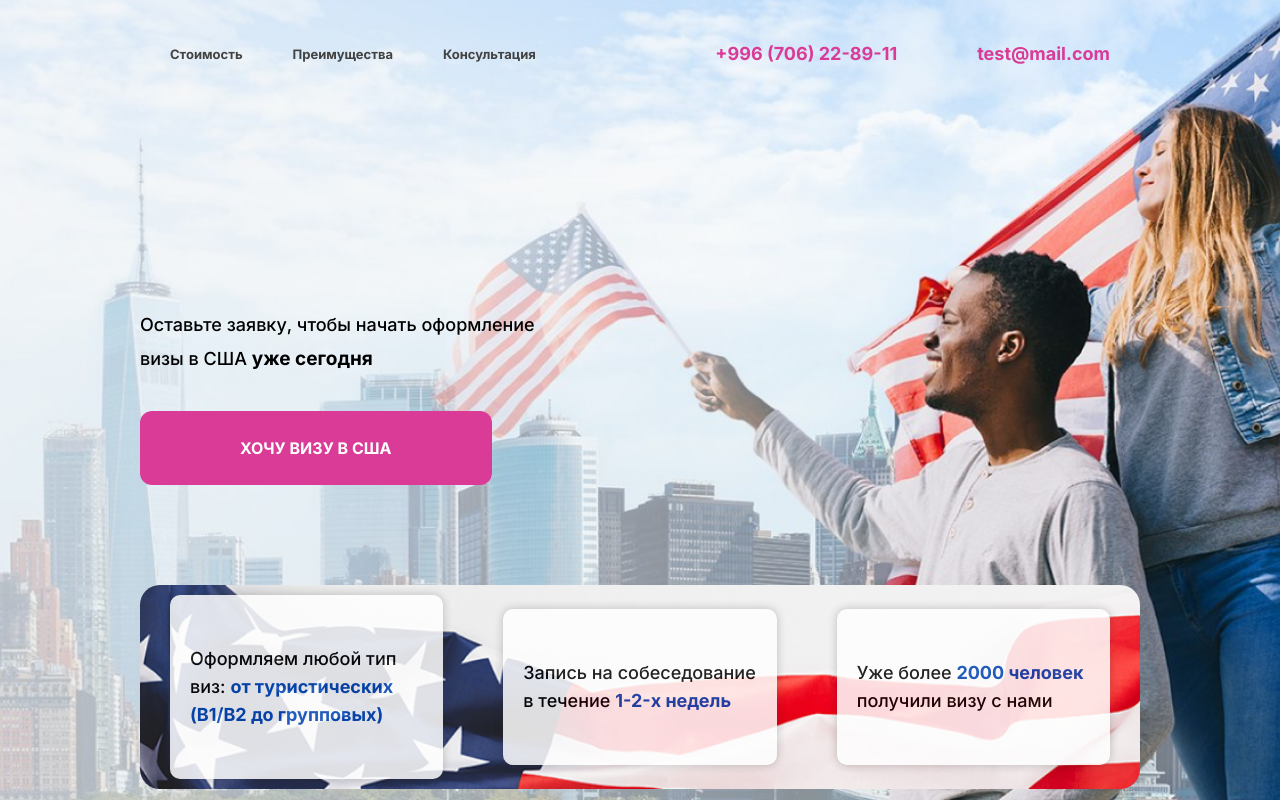
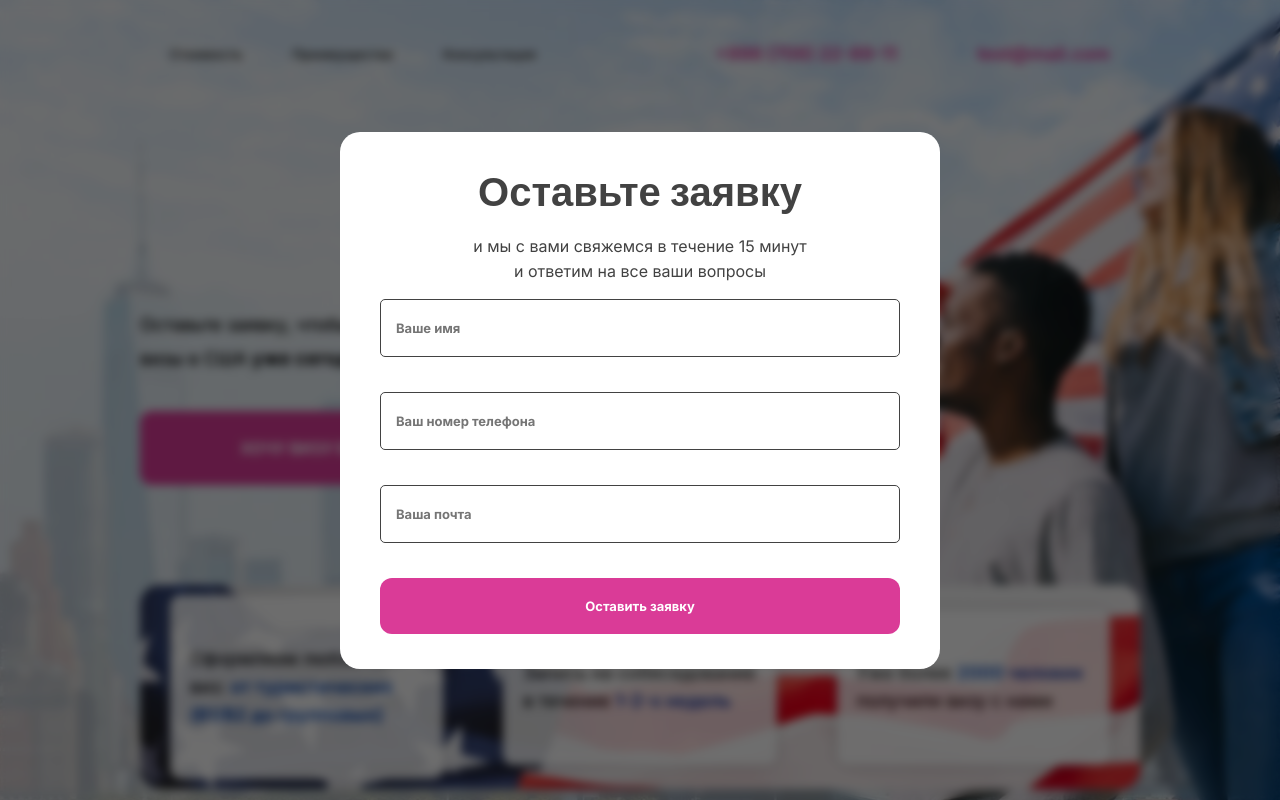
Before and after one commit to artyomvaleriyevich/aVisa, a React (Vite) app: page / in a window 1280 px wide. Both pictures are taken after a click on the button "ХОЧУ ВИЗУ В США". Shown: the top 800 px of the page. Built offline with nearby package versions, Linux system fonts and the light colour scheme.

Commit message:
add popup

```diff
--- a/src/App.tsx
+++ b/src/App.tsx
@@ -7,26 +7,31 @@ import Review from "./components/pages/section/review/Review";
 import BuyVisa from "./components/pages/section/buyVisa/BuyVisa";
 import About from "./components/pages/section/about/About";
 import Consultation from "./components/pages/section/consultation/Сonsultation";
+import Popup from "./components/Popup/Popup";
+import {useState} from "react";
 
 
 
 
 function App() {
 
+    const [statusPopup,setStatusPopup] = useState(false)
+
+
   return (
     <>
         <main>
-            <VisaSection/>
+            <VisaSection statusPopup={statusPopup} setStatusPopup={setStatusPopup}/>
             <WhatNeed/>
             <Chance/>
             <GetVisa/>
             <Review/>
-            <BuyVisa/>
+            <BuyVisa statusPopup={statusPopup} setStatusPopup={setStatusPopup}/>
             <About/>
-            <Consultation/>
+            <Consultation statusPopup={statusPopup} setStatusPopup={setStatusPopup}/>
         </main>
         <Footer/>
-
+        <Popup statusPopup={statusPopup} setStatusPopup={setStatusPopup}/>
     </>
   )
 }
--- a/src/components/Header/Header.tsx
+++ b/src/components/Header/Header.tsx
@@ -8,9 +8,9 @@ const Header = () => {
             <div className="container">
                 <div className="header__row">
                     <nav className="header__nav">
-                        <a href="#" className="header__link">Стоимость</a>
+                        <a href="#buyVisa" className="header__link">Стоимость</a>
                         <a href="#getVisa" className="header__link">Преимущества</a>
-                        <a href="#" className="header__link">Консультация</a>
+                        <a href="#consultation" className="header__link">Консультация</a>
                     </nav>
                     <div className="header__info">
                         <a target={"_blank"} href="https://api.whatsapp.com/send/?phone=996706228911" className="header__info-tel">+996 (706) 22-89-11</a>
--- a/src/components/Popup/Popup.tsx
+++ b/src/components/Popup/Popup.tsx
@@ -1,9 +1,32 @@
 import './popup.scss'
+interface IPopup {
+    statusPopup:boolean,
+    setStatusPopup:(a: boolean) => void
+}
 
-const Popup = () => {
+const Popup = ({setStatusPopup,statusPopup}:IPopup) => {
+
+    const ClickBG = (e:any ) => {
+        if(e.target.className.includes('overlay')){
+            setStatusPopup(!statusPopup)
+        }
+    }
+
     return (
-        <div className={'overlay'}>
-
+        <div onClick={(e) => ClickBG(e)} className={'overlay'} style={{display: statusPopup ? 'flex' : 'none'}}>
+            <div className="popup">
+                <h3 className="popup__title">Оставьте заявку</h3>
+                <p className="popup__subtitle">
+                    и мы с вами свяжемся в течение 15 минут <br/>
+                    и ответим на все ваши вопросы
+                </p>
+                <form action="#" className="popup__form">
+                    <input placeholder={'Ваше имя'} type="text" className="popup__form-input"/>
+                    <input placeholder={'Ваш номер телефона'} type="tel" className="popup__form-input"/>
+                    <input placeholder={'Ваша почта'} type="email" className="popup__form-input"/>
+                    <button className="popup__form-btn" type={"submit"}>Оставить заявку</button>
+                </form>
+            </div>
         </div>
     );
 };
--- a/src/components/Popup/popup.scss
+++ b/src/components/Popup/popup.scss
@@ -0,0 +1,54 @@
+.popup{
+  width: 600px;
+  background: white;
+  border-radius: 20px;
+  padding: 35px 40px;
+  &__title{
+    text-align: center;
+    font-family: 'Cormorant Garamond',sans-serif;
+    font-style: normal;
+    font-weight: 700;
+    font-size: 40px;
+    line-height: 52px;
+    color: #424242;
+  }
+  &__subtitle{
+    margin: 15px 0;
+    text-align: center;
+    font-family: 'Inter',sans-serif;
+    font-style: normal;
+    font-weight: 400;
+    font-size: 16px;
+    line-height: 25px;
+    color: #424242;
+  }
+  &__form{
+    display: flex;
+    flex-direction: column;
+    row-gap: 35px;
+    &-input{
+      outline: none;
+      border: 1px solid #424242;
+      border-radius: 5px;
+      padding: 20px 15px;
+
+      font-family: 'Inter',sans-serif;
+      font-style: normal;
+      font-weight: 700;
+      font-size: 13px;
+      color: #424242;
+    }
+    &-btn{
+      padding: 20px 0;
+      border-radius: 12px;
+      background: #DA3B97;
+      color: white;
+      font-family: 'Inter',sans-serif;
+      font-style: normal;
+      font-weight: 700;
+      font-size: 13px;
+      border: none;
+      cursor: pointer;
+    }
+  }
+}
--- a/src/components/pages/section/buyVisa/BuyVisa.tsx
+++ b/src/components/pages/section/buyVisa/BuyVisa.tsx
@@ -1,8 +1,15 @@
 import './buyVisa.scss'
 
-const BuyVisa = () => {
+
+interface IBuyVisa {
+    statusPopup:boolean,
+    setStatusPopup:(a: boolean) => void
+}
+
+
+const BuyVisa = ({setStatusPopup,statusPopup}:IBuyVisa) => {
     return (
-        <section className={'buyVisa'}>
+        <section id={'buyVisa'} className={'buyVisa'}>
             <div className="container">
                 <h2 className="buyVisa__title">
                     Сколько стоит получить <br/>
@@ -23,7 +30,7 @@ const BuyVisa = () => {
 
                         <p className="buyVisa__card-price">Стоимость: 20 000 ₽*</p>
 
-                        <button className="buyVisa__card-btn">Заказать</button>
+                        <button onClick={()=> setStatusPopup(!statusPopup)} className="buyVisa__card-btn">Заказать</button>
                     </div>
 
                     <div className="buyVisa__card">
@@ -39,7 +46,7 @@ const BuyVisa = () => {
 
                         <p className="buyVisa__card-price">Стоимость: 20 000 ₽*</p>
 
-                        <button className="buyVisa__card-btn">Заказать</button>
+                        <button onClick={()=> setStatusPopup(!statusPopup)} className="buyVisa__card-btn">Заказать</button>
                     </div>
 
                     <div className="buyVisa__card">
@@ -55,7 +62,7 @@ const BuyVisa = () => {
 
                         <p className="buyVisa__card-price">Стоимость: 20 000 ₽*</p>
 
-                        <button className="buyVisa__card-btn">Заказать</button>
+                        <button onClick={()=> setStatusPopup(!statusPopup)} className="buyVisa__card-btn">Заказать</button>
                     </div>
 
 
--- a/src/components/pages/section/consultation/Сonsultation.tsx
+++ b/src/components/pages/section/consultation/Сonsultation.tsx
@@ -1,8 +1,13 @@
 import './consultation.scss'
 
-const Consultation = () => {
+interface IConsultation  {
+    statusPopup:boolean,
+    setStatusPopup:(a: boolean) => void
+}
+
+const Consultation = ({setStatusPopup,statusPopup}:IConsultation) => {
     return (
-        <section className={'consultation'}>
+        <section id={'consultation'}  className={'consultation'}>
             <div className="container">
                 <div className="consultation__row">
 
@@ -12,7 +17,7 @@ const Consultation = () => {
                             <span className="consultation__card-title-blue"> бесплатную личную консультацию </span>
                             от основателя компании "Visa to USA"
                         </p>
-                        <button className="consultation__card-btn" type={"button"}>Получить Консультацию</button>
+                        <button onClick={()=> setStatusPopup(!statusPopup)} className="consultation__card-btn" type={"button"}>Получить Консультацию</button>
                     </div>
 
                     <div className="consultation__image">
--- a/src/components/pages/section/visaSection/VisaSection.tsx
+++ b/src/components/pages/section/visaSection/VisaSection.tsx
@@ -1,7 +1,12 @@
 import './visaSection.scss'
 import Header from "../../../Header/Header";
 
-const VisaSection = () => {
+interface IVisaSection {
+    statusPopup:boolean,
+    setStatusPopup:(a: boolean) => void
+}
+
+const VisaSection = ({statusPopup,setStatusPopup}:IVisaSection) => {
     return (
         <div className={'visaSection'}>
             <div className="container">
@@ -11,7 +16,7 @@ const VisaSection = () => {
                     визы в США <span className="visaSection__title-bold">уже сегодня</span>
                 </p>
 
-                <button className="visaSection__btn" type={'button'}>ХОЧУ ВИЗУ В США</button>
+                <button onClick={()=> setStatusPopup(!statusPopup)} className="visaSection__btn" type={'button'}>ХОЧУ ВИЗУ В США</button>
 
                 <div className="visaSection__row">
 
--- a/src/index.css
+++ b/src/index.css
@@ -13,3 +13,17 @@
     margin: 0 auto;
     width: 100%;
 }
+
+.overlay{
+    width: 100%;
+    height: 100vh;
+    background: #00000090;
+    position: fixed;
+    top: 0;
+    left: 0;
+    display: flex;
+    justify-content: center;
+    align-items: center;
+    z-index: 20000;
+    backdrop-filter: blur(5px);
+}
```
